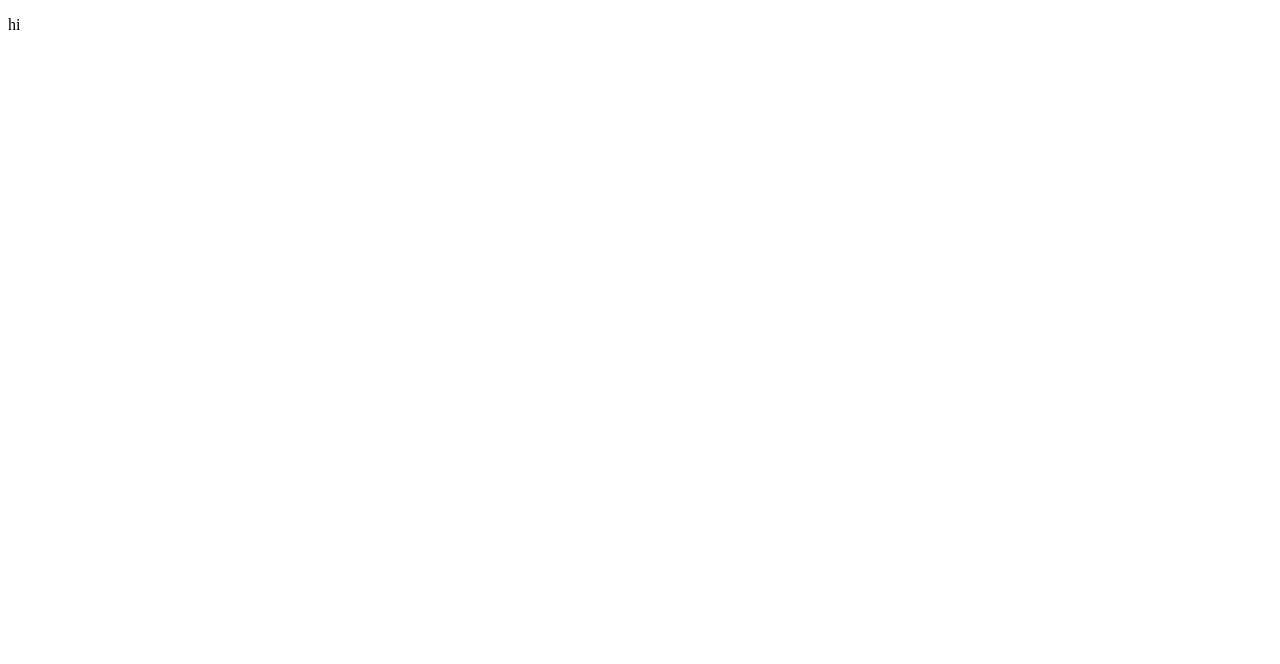
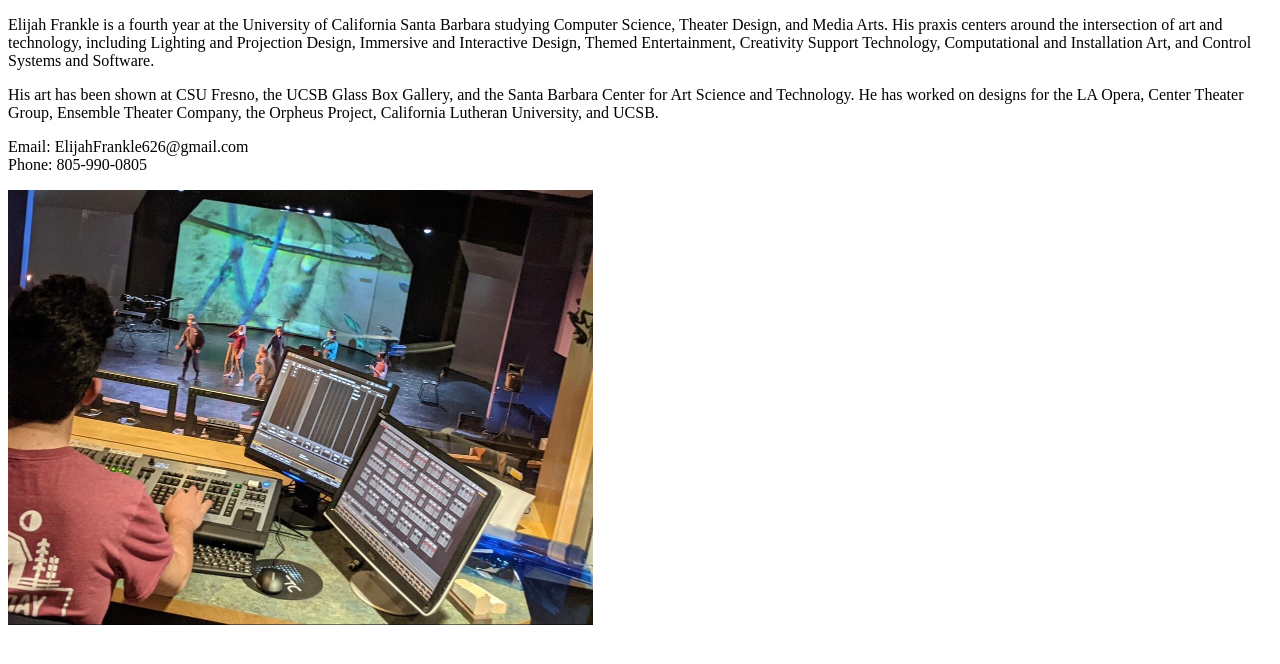
Before and after one commit to EKF626/EKF626.github.io, a plain HTML site: page index.html in a window 1280 px wide. Drawn offline with Linux system fonts and the light colour scheme.

Commit message:
Bio and Photo

```diff
--- a/index.html
+++ b/index.html
@@ -1,6 +1,19 @@
 <!DOCTYPE html>
 <html>
   <body>
-    <p>hi</p>
+    <p>Elijah Frankle is a fourth year at the University of California Santa Barbara studying Computer Science, Theater Design, and Media Arts.
+      His praxis centers around the intersection of art and technology, including
+      Lighting and Projection Design,
+      Immersive and Interactive Design,
+      Themed Entertainment,
+      Creativity Support Technology,
+      Computational and Installation Art,
+      and Control Systems and Software.</p>
+      <p>His art has been shown at CSU Fresno, the UCSB Glass Box Gallery, and the Santa Barbara Center for Art Science and Technology.
+      He has worked on designs for the LA Opera, Center Theater Group, Ensemble Theater Company, the Orpheus Project, California Lutheran University, and UCSB. </p>
+      <p>Email: ElijahFrankle626@gmail.com<br>
+         Phone: 805-990-0805
+    </p>
+    <img src="assets/WorkingInAlaska1.jpg" style="zoom:50%;">
   </body>
 </html>
```
Also changed, not shown: assets/WorkingInAlaska1.jpg (added).
